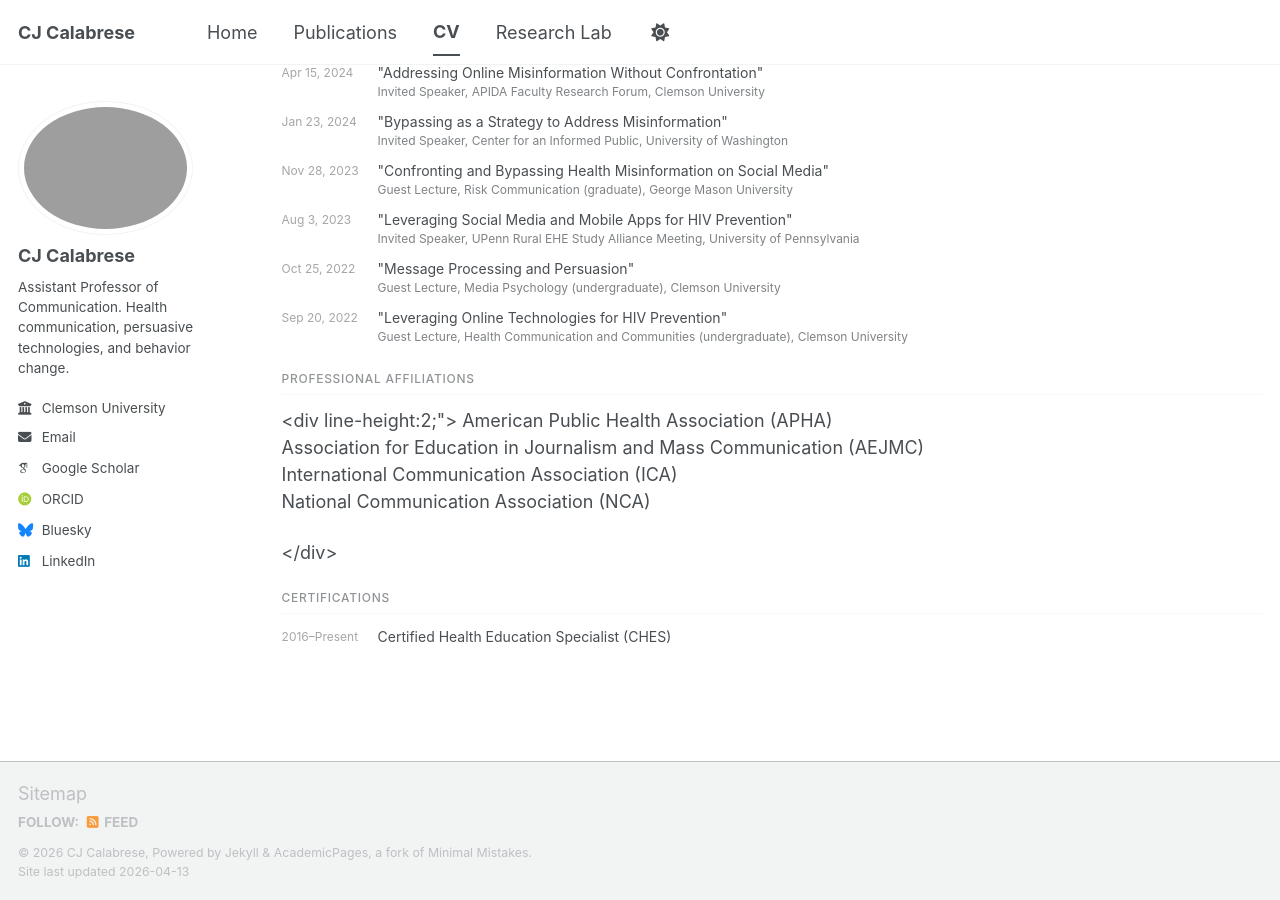
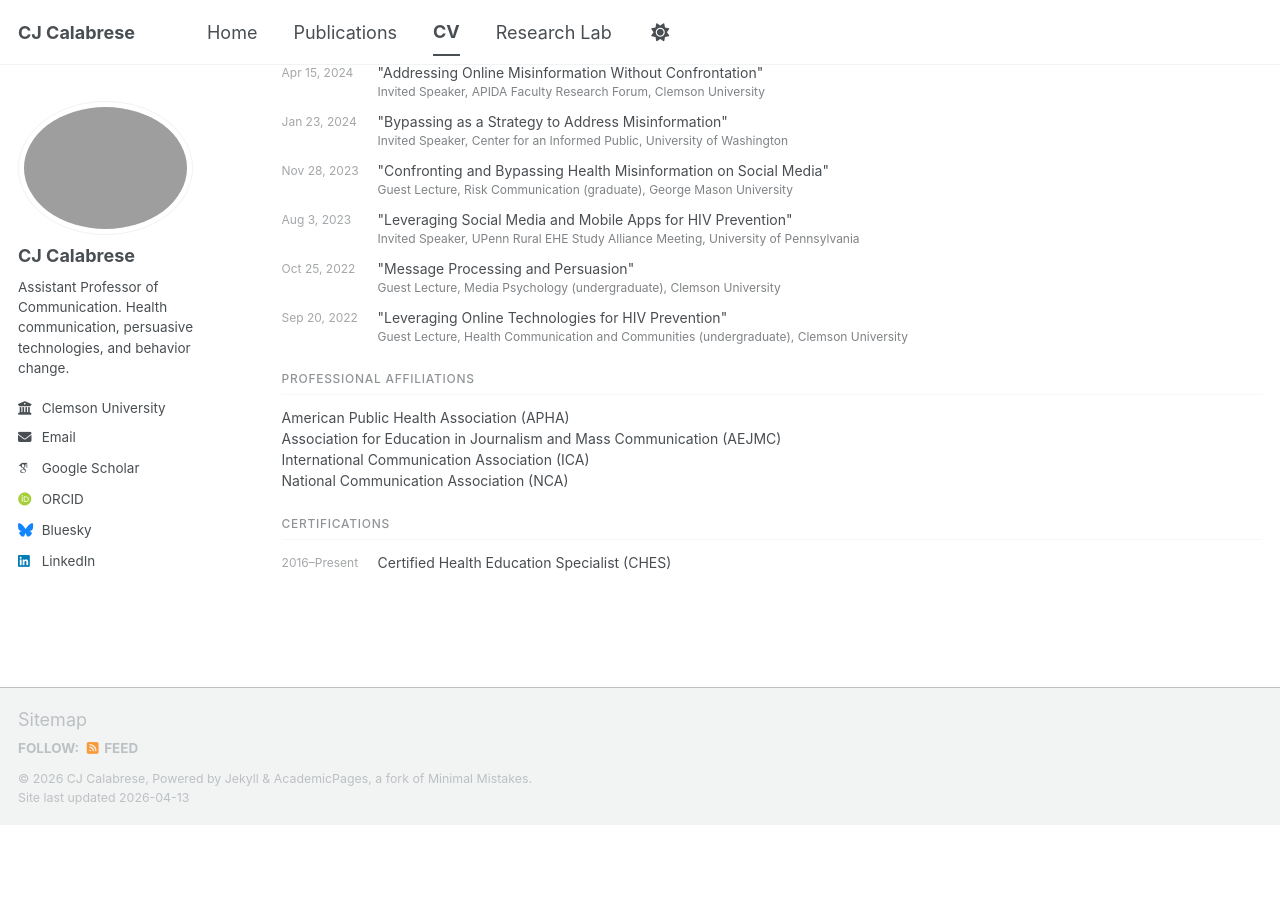
Before and after one commit to cjcalabresephd/cjcalabresephd.github.io, a Jekyll site: the page built from _pages/cv.md, in a window 1280 px wide and 900 px high, scrolled down 6233 px. Built offline with Jekyll 4.4.1, drawn with Linux system fonts in a browser that asks for light colours; some web fonts are replaced; a script bundle is joined from its source files by our own code; library files that are not in the unit come from our copies; after the commit the page ends 7058 px from its top, so only the background shows below that.

Commit message:
Update cv.md

```diff
--- a/_pages/cv.md
+++ b/_pages/cv.md
@@ -543,7 +543,7 @@ author_profile: true
 
 <div class="cv-section">
   <div class="cv-section-title">Professional Affiliations</div>
-  <div line-height:2;">
+  <div class="cv-body">
     American Public Health Association (APHA)<br>
     Association for Education in Journalism and Mass Communication (AEJMC)<br>
     International Communication Association (ICA)<br>
```
